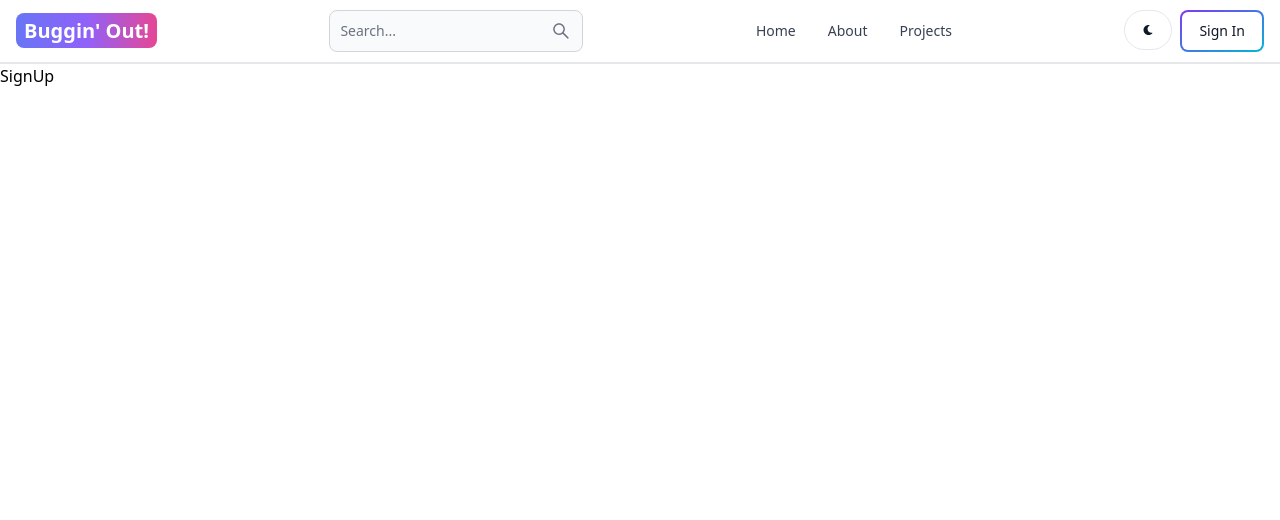
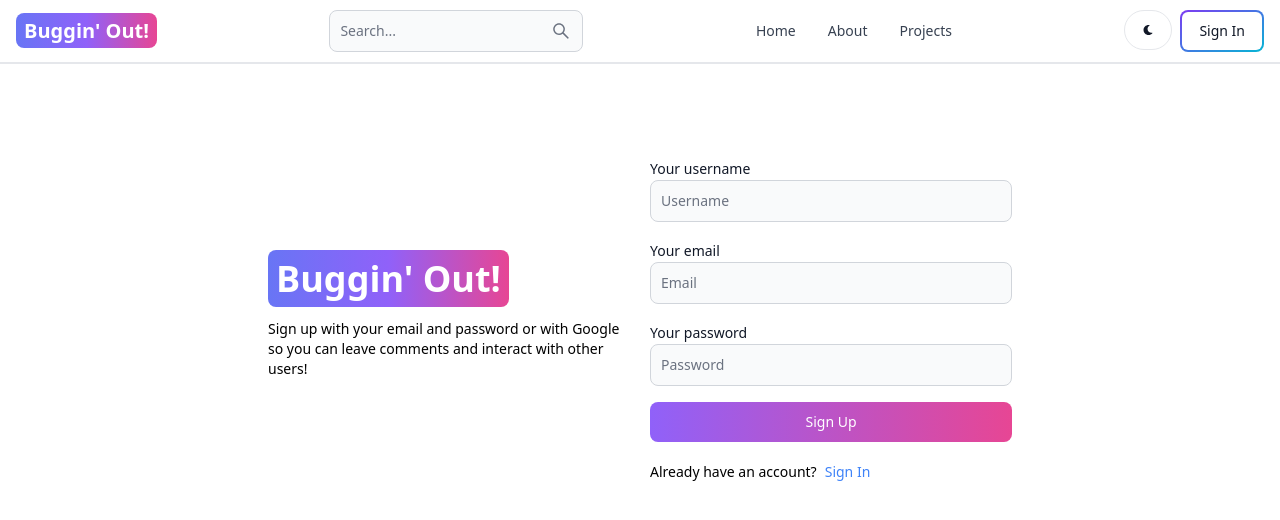
Before and after one commit to nicogarbaccio/blog, a React (Vite) app in the folder frontend/: page /sign-up in a window 1280 px wide. Shown: the top 520 px of the page. Built offline with nearby package versions, Linux system fonts and the light colour scheme.

Commit message:
signup page ui

```diff
--- a/frontend/src/pages/SignUp.jsx
+++ b/frontend/src/pages/SignUp.jsx
@@ -1,5 +1,45 @@
+import { Link } from "react-router-dom";
+import { Alert, Button, Label, Spinner, TextInput } from 'flowbite-react';
+
 export default function SignUp() {
   return (
-    <div>SignUp</div>
+    <div className="min-h-screen mt-20">
+      <div className="flex p-3 max-w-3xl mx-auto flex-col md:flex-row md:items-center gap-5">
+        {/* left */}
+        <div className="flex-1">
+        <Link to="/" className="font-bold dark:text-white text-4xl">
+          <span className="px-2 py-1 bg-gradient-to-r from-indigo-500 via-purple-500 to-pink-500 rounded-lg text-white">Buggin&apos; Out!
+          </span>
+        </Link>
+        <p className='text-sm mt-5'>
+            Sign up with your email and password or with Google so you can leave comments and interact with other users!
+          </p>
+        </div>
+        {/* right */}
+        <div className="flex-1">
+          <form className="flex flex-col gap-4">
+            <div>
+              <Label value="Your username" />
+              <TextInput type="text" placeholder="Username" id="username" />
+            </div>
+            <div>
+              <Label value="Your email" />
+              <TextInput type="text" placeholder="Email" id="email" />
+            </div>
+            <div>
+              <Label value="Your password" />
+              <TextInput type="text" placeholder="Password" id="password" />
+            </div>
+            <Button gradientDuoTone="purpleToPink" type="submit">
+              Sign Up
+            </Button>
+          </form>
+          <div className="flex gap-2 text-sm mt-5">
+            <span>Already have an account?</span>
+            <Link to="/sign-in" className="text-blue-500">Sign In</Link>
+          </div>
+        </div>
+      </div>
+    </div>
   )
 }
```
